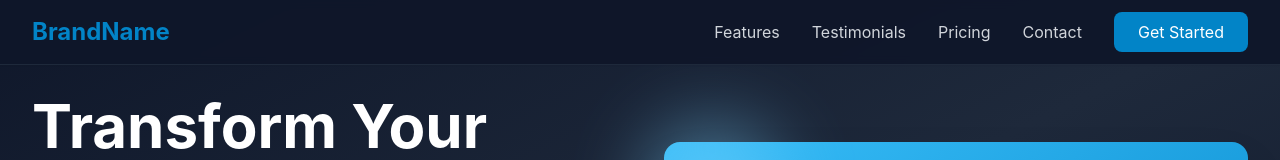
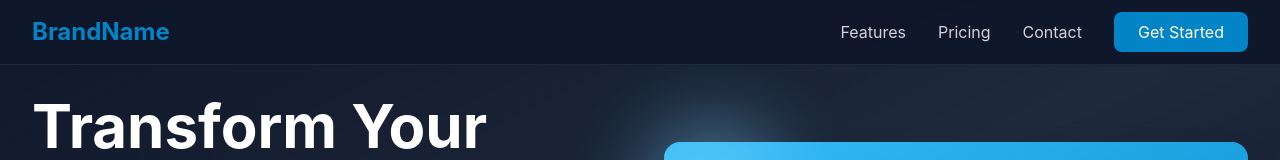
Before and after one commit to Noblepal/summarization-test, a React (Vite) app: page / in a window 1280 px wide. Shown: the top 160 px of the page. Built offline with nearby package versions, Linux system fonts and the light colour scheme.

Commit message:
Save 2026-03-05 - 51 file(s)

```diff
--- a/src/App.tsx
+++ b/src/App.tsx
@@ -1,7 +1,6 @@
 import Navbar from './components/Navbar';
 import Hero from './components/Hero';
 import Features from './components/Features';
-import Testimonials from './components/Testimonials';
 import Pricing from './components/Pricing';
 import Contact from './components/Contact';
 import Footer from './components/Footer';
@@ -12,7 +11,6 @@ export default function App() {
       <Navbar />
       <Hero />
       <Features />
-      <Testimonials />
       <Pricing />
       <Contact />
       <Footer />
--- a/src/components/Footer.tsx
+++ b/src/components/Footer.tsx
@@ -44,11 +44,6 @@ export default function Footer() {
               <li>
                 <button onClick={() => scrollToSection('pricing')} className="hover:text-primary-400 transition">
                   Pricing
-                </button>
-              </li>
-              <li>
-                <button onClick={() => scrollToSection('testimonials')} className="hover:text-primary-400 transition">
-                  Testimonials
                 </button>
               </li>
               <li>
--- a/src/components/Navbar.tsx
+++ b/src/components/Navbar.tsx
@@ -24,9 +24,6 @@ export default function Navbar() {
             <button onClick={() => scrollToSection('features')} className="text-gray-300 hover:text-primary-400 transition">
               Features
             </button>
-            <button onClick={() => scrollToSection('testimonials')} className="text-gray-300 hover:text-primary-400 transition">
-              Testimonials
-            </button>
             <button onClick={() => scrollToSection('pricing')} className="text-gray-300 hover:text-primary-400 transition">
               Pricing
             </button>
@@ -52,9 +49,6 @@ export default function Navbar() {
             <button onClick={() => scrollToSection('features')} className="block w-full text-left text-gray-300 hover:text-primary-400 py-2">
               Features
             </button>
-            <button onClick={() => scrollToSection('testimonials')} className="block w-full text-left text-gray-300 hover:text-primary-400 py-2">
-              Testimonials
-            </button>
             <button onClick={() => scrollToSection('pricing')} className="block w-full text-left text-gray-300 hover:text-primary-400 py-2">
               Pricing
             </button>
```
Also changed, not shown: .aime/code-context.json, .aime/conversation.json.
